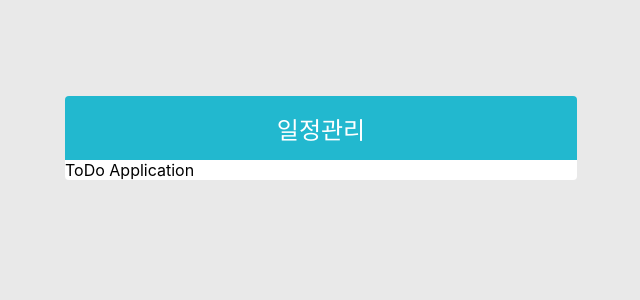
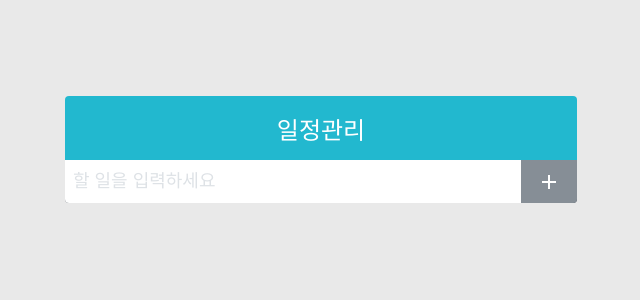
Before and after one commit to hb9397/ReactPrac, a React (Create React App) app in the folder react_prac4/: page / in a window 1280 px wide. Shown: the top 300 px of the page, without its empty margins (319-959 px from the left). Built offline with nearby package versions, Linux system fonts and the light colour scheme.

Commit message:
React (ToDo Clone Coading - UI_Insert, ListItem) 20221208-2

```diff
--- a/react_prac4/src/App.js
+++ b/react_prac4/src/App.js
@@ -1,10 +1,11 @@
 import React from 'react'
 import ToDoTemplate from './components/ToDoTemplate'
+import ToDoInsert from './components/ToDoInsert'
 
 const App = () => {
   return (
     <ToDoTemplate>
-      ToDo Application
+      <ToDoInsert/>
     </ToDoTemplate>
   )
 }
--- a/react_prac4/src/components/ToDoInsert.jsx
+++ b/react_prac4/src/components/ToDoInsert.jsx
@@ -0,0 +1,18 @@
+import React from 'react'
+
+// react-icons 라이브러리의 MaterialDesign의 MdAdd 라는 아이콘을 사용한다.
+// 다른 iocons를 사용할 거라면 https://react-icons.github.io/react-icons 에서 보고 지정
+import {MdAdd} from 'react-icons/md'
+import './ToDoInsert.scss'
+
+const ToDoInsert = () => {
+  return (
+    /* className은 ToDoInsert.scss 파일에서 지정자 역할을 하는 클래스이름과 동일하게 한다. */
+    <form className='ToDoInsert'>
+        <input placeholder='할 일을 입력하세요'/>
+        <button type='submit'><MdAdd/></button>
+    </form>
+  )
+}
+
+export default ToDoInsert
--- /dev/null
+++ b/react_prac4/src/components/ToDoInsert.scss
@@ -0,0 +1,40 @@
+.ToDoInsert{
+    display: flex;
+    background: #495057;
+    input{
+        background-color: none;
+        outline: none;
+        border: none;
+        padding: 0.5rem;
+        font-size: 1.125rem;
+        line-height: 1.5;
+        color: black;
+
+        &::placeholder{
+            color: #dee2e6;
+        }
+
+        flex: 1; /* 상위 태그에 flex가 설정되어 있으면 전체 합에 대한 비율로 배치가 가능하다. - bootstrap이 많이사용(전체 합이 늘 12) */
+    }
+
+    button{
+        background: none;
+        outline: none;
+        border: none;
+        background: #868e96;
+        color: white;
+        padding-left: 1rem;
+        padding-right: 1rem;
+        font-size: 1.5rem;
+        display: flex;
+        align-items: center;
+
+        cursor: pointer;
+
+        transition: 1.0s background ease-in;
+
+        &:hover{
+            background: #abd5bd;
+        }
+    }
+}
--- a/react_prac4/src/components/ToDoTemplate.jsx
+++ b/react_prac4/src/components/ToDoTemplate.jsx
@@ -4,6 +4,7 @@
 // 상위 컴포넌트에서 넘겨준 props의 속성 중 children을 매개변수로 받는다.
 const ToDoTemplate = ({children}) => {
   return (
+    /* className은 ToDoInsert.scss 파일에서 지정자 역할을 하는 클래스이름과 동일하게 한다. */
     <div className='ToDoTemplate'>
         <div className='app-title'>일정관리</div>
         <div className='content'>{children}</div>
```
Also changed, not shown: react_prac4/src/components/ToDoListItem.jsx (+23 -0 lines), react_prac4/src/components/ToDoListItem.scss (added, +50 -0 lines), 1 other file (tests, documents, lock files or other folders).
